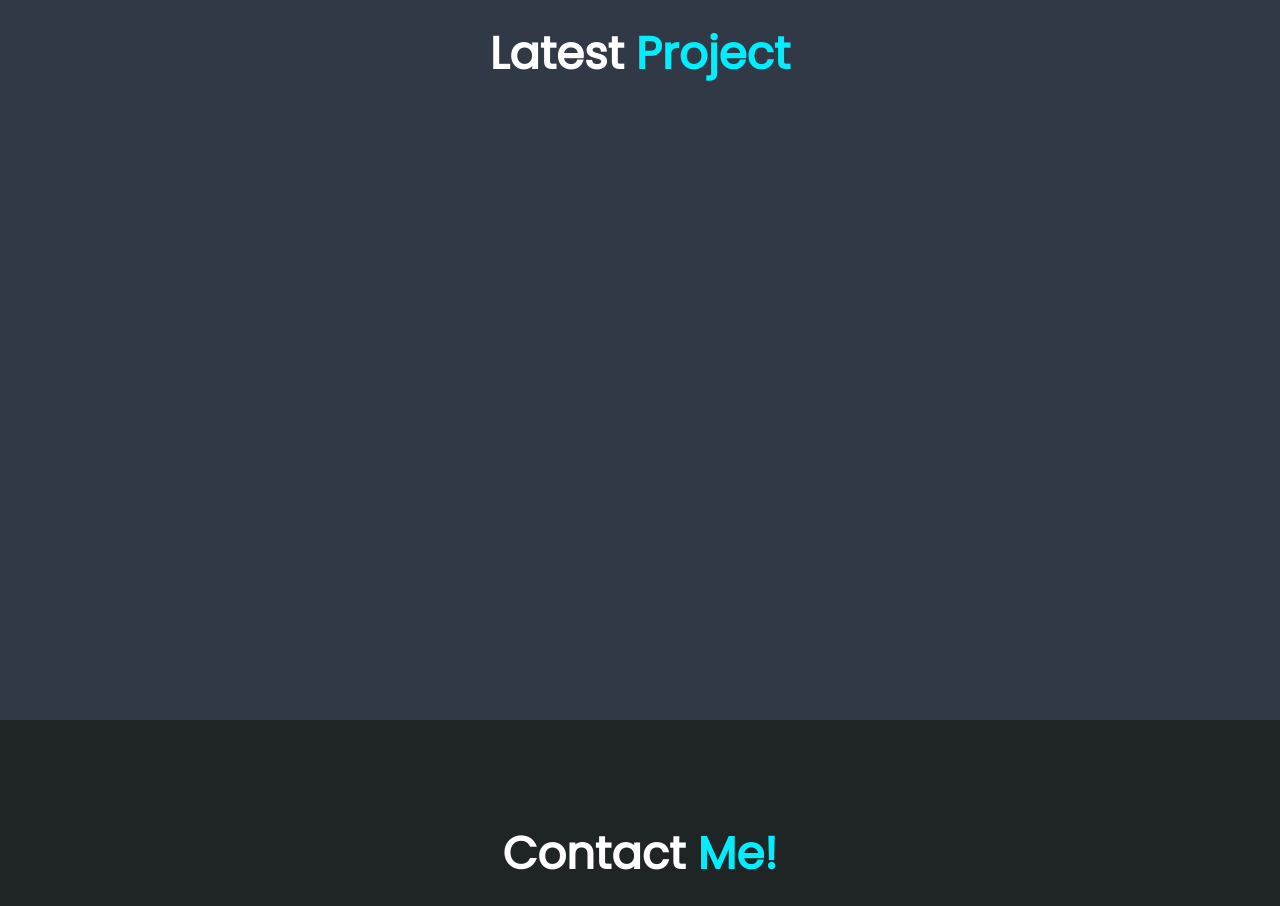
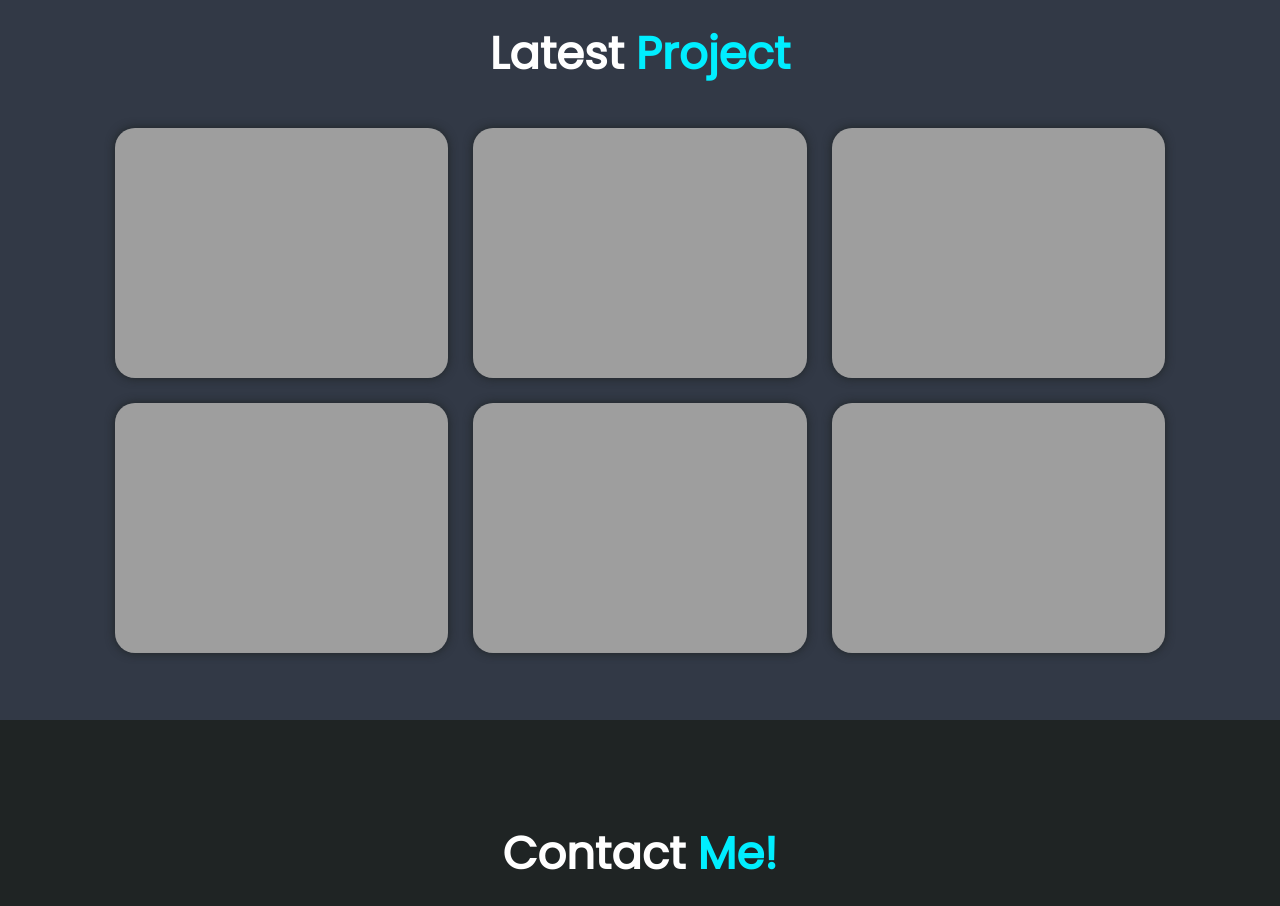
Before and after one commit to BaucahBagoes/Web-Kelana, a plain HTML site: page web kelana versi 2/index.html in a window 1280 px wide. Shown: the part 2480-3386 px from the top of the page. Drawn offline with nearby package versions, Linux system fonts and the light colour scheme; the site is published under a folder, as on GitHub Pages, so addresses that start at the root find nothing.

Commit message:
membenarkan tampilan gambar di portofolio last project

```diff
--- a/web kelana versi 2/index.html
+++ b/web kelana versi 2/index.html
@@ -97,7 +97,7 @@
 
         <div class="portofolio-container">
             <div class="portofolio-box">
-                <img src="/asset/kelana organnizer.png" alt="">
+                <img src="asset/kelana organnizer.png" alt="">
                     <div class="portofolio-layer">
                      <h4>web design</h4>
                         <p>Lorem, ipsum dolor sit amet consectetur adipisicing elit. Ullam, nemo veniam debitis quo assumenda ut deleniti? Quisquam aspernatur officiis ab adipisci debitis nemo, similique illum quae facere aut sint temporibus?
@@ -107,7 +107,7 @@
               </div>
 
             <div class="portofolio-box">
-                <img src="/asset/kelana organnizer.png" alt="">
+                <img src="asset/kelana organnizer.png" alt="">
                     <div class="portofolio-layer">
                      <h4>web design</h4>
                         <p>Lorem, ipsum dolor sit amet consectetur adipisicing elit. Ullam, nemo veniam debitis quo assumenda ut deleniti? Quisquam aspernatur officiis ab adipisci debitis nemo, similique illum quae facere aut sint temporibus?
@@ -117,7 +117,7 @@
               </div>
 
               <div class="portofolio-box">
-                <img src="/asset/kelana organnizer.png" alt="">
+                <img src="asset/kelana organnizer.png" alt="">
                     <div class="portofolio-layer">
                      <h4>web design</h4>
                         <p>
@@ -127,7 +127,7 @@
               </div>
 
               <div class="portofolio-box">
-                <img src="/asset/kelana organnizer.png" alt="">
+                <img src="asset/kelana organnizer.png" alt="">
                     <div class="portofolio-layer">
                      <h4>web design</h4>
                         <p>
@@ -137,7 +137,7 @@
               </div>
 
               <div class="portofolio-box">
-                <img src="/asset/kelana organnizer.png" alt="">
+                <img src="asset/kelana organnizer.png" alt="">
                     <div class="portofolio-layer">
                      <h4>web design</h4>
                         <p>
@@ -147,7 +147,7 @@
               </div>
 
               <div class="portofolio-box">
-                <img src="/asset/kelana organnizer.png" alt="">
+                <img src="asset/kelana organnizer.png" alt="">
                     <div class="portofolio-layer">
                      <h4>web design</h4>
                         <p>
```
